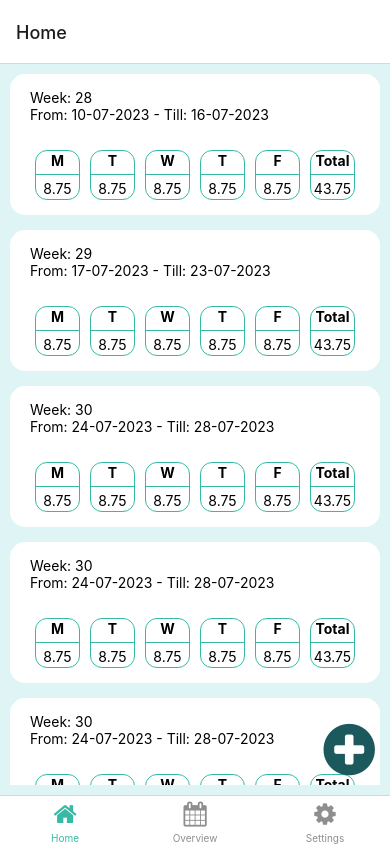
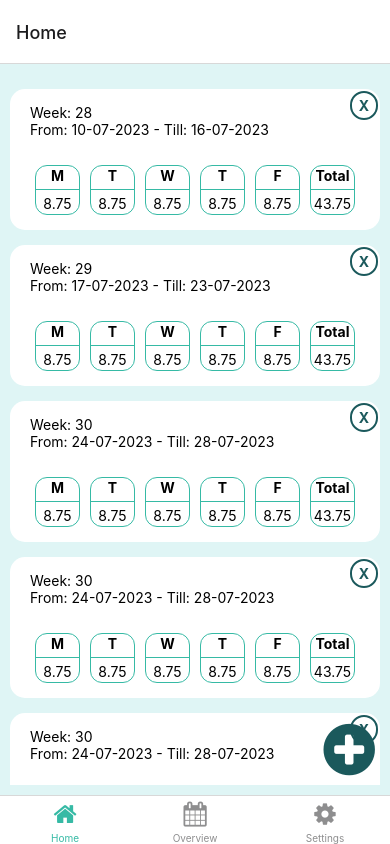
Before and after one commit to BRickN/WorkTracker, a React Native app: screen /Home in a window 390 px wide. Built offline with nearby package versions, Linux system fonts and the light colour scheme.

Commit message:
delete week functionality

```diff
--- a/src/components/newWeekForm.tsx
+++ b/src/components/newWeekForm.tsx
@@ -72,11 +72,7 @@ function NewWeekForm({onSubmit}: NewWeekFormProps) {
             marginLeft={6}
             marginRight={6}
           />
-          <SubmitButton
-            text={'Current'}
-            onPress={setCurrentWeek}
-            style={styles.weekFormSubmit}
-          />
+          <SubmitButton text={'Current'} onPress={setCurrentWeek} />
         </View>
         <Spacer marginTop={6} marginBottom={6} marginLeft={0} marginRight={0} />
         <View style={styles.formRow}>
@@ -119,7 +115,6 @@ function NewWeekForm({onSubmit}: NewWeekFormProps) {
         <SubmitButton
           text={'Submit'}
           onPress={handleSubmit(data => onSubmit(data as NewWeekFormData))}
-          style={styles.weekFormSubmit}
         />
       </View>
     </View>
@@ -141,9 +136,6 @@ const styles = StyleSheet.create({
     borderColor: 'gray',
     width: 110,
   },
-  weekFormSubmit: {
-    margin: 12,
-  },
   formRow: {
     flexDirection: 'row',
   },
--- a/src/components/safeContainer.tsx
+++ b/src/components/safeContainer.tsx
@@ -11,8 +11,8 @@ export default SafeContainer;
 const styles = StyleSheet.create({
   container: {
     flex: 1,
-    paddingTop: Platform.OS === 'android' ? StatusBar.currentHeight : 10,
+    padding: 10,
+    paddingTop: Platform.OS === 'android' ? StatusBar.currentHeight : 25,
     backgroundColor: colors.secondary,
-    padding: 10,
   },
 });
--- a/src/components/submitButton.tsx
+++ b/src/components/submitButton.tsx
@@ -19,7 +19,7 @@ export interface SubmitButtonProps {
 // function SubmitButton(props: PressableProps & {text: string}) {
 function SubmitButton(props: TouchableOpacityProps & {text: string}) {
   return (
-    <TouchableOpacity {...props} style={[props.style, styles.button]}>
+    <TouchableOpacity {...props} style={[styles.button, props.style]}>
       <Text style={styles.text}>{props.text}</Text>
     </TouchableOpacity>
   );
--- a/src/components/weekListItem.tsx
+++ b/src/components/weekListItem.tsx
@@ -1,5 +1,5 @@
 import {Week} from '../infrastructure/types/timeData';
-import {StyleSheet, Text, View} from 'react-native';
+import {Modal, Pressable, StyleSheet, Text, View} from 'react-native';
 import WeekListDay from './weekListDay';
 import {colors} from '../utils/colors';
 import Card from './card';
@@ -8,10 +8,35 @@ import {
   CalcTotalHours,
   GetFormattedDateString,
 } from '../services/functions/timeFunctions';
+import {removeWeek, storeWeek} from '../services/storage/week';
+import NewWeekForm, {NewWeekFormData} from './newWeekForm';
+import {useContext, useState} from 'react';
+import SubmitButton from './submitButton';
+import {WeeksContext, WeeksContextType} from '../services/context/weekscontext';
 
 function WeekListItem({week}: {week: Week}) {
+  const {weeks, isLoadingWeeks, update} = useContext(
+    WeeksContext,
+  ) as WeeksContextType;
+  const [modalVisible, setModalVisible] = useState(false);
+
+  const showModal = () => setModalVisible(true);
+  const hideModal = () => setModalVisible(false);
+
+  const handleRemoveWeek = async (week: Week) => {
+    const success = await removeWeek(week);
+    if (success) {
+      setModalVisible(false);
+      update([week, ...weeks]);
+    }
+  };
+
   return (
-    <Card key={week.slug} style={{backgroundColor: 'blue'}}>
+    <>
+      <Card key={week.slug}>
+        <Pressable onPress={showModal} style={styles.pressable}>
+          <Text style={styles.buttonClose}>X</Text>
+        </Pressable>
         <View style={styles.listHeaderContainer}>
           <Text>Week: {week.weekNr}</Text>
           <Text>
@@ -30,7 +55,27 @@ function WeekListItem({week}: {week: Week}) {
             ))}
           <WeekListDay day={'Total'} hours={CalcTotalHours(week)} />
         </View>
+        <Modal visible={modalVisible} transparent={true}>
+          <View style={styles.centeredView}>
+            <View style={styles.modalView}>
+              <View style={styles.closeContainer}>
+                <Pressable onPress={hideModal}>
+                  <Text style={styles.buttonClose}>X</Text>
+                </Pressable>
+              </View>
+              <Text style={styles.modalText}>
+                Are you sure you want to delete week {week.weekNr}?
+              </Text>
+              <SubmitButton
+                text={'Delete'}
+                onPress={() => handleRemoveWeek(week)}
+                style={styles.deleteButton}
+              />
+            </View>
+          </View>
+        </Modal>
       </Card>
+    </>
   );
 }
 
@@ -46,6 +91,7 @@ const styles = StyleSheet.create({
     paddingLeft: 20,
     paddingRight: 20,
     backgroundColor: colors.tertiary,
+    position: 'relative',
   },
   boxShadow: {
     shadowColor: 'rgba(0,0,0)',
@@ -63,4 +109,57 @@ const styles = StyleSheet.create({
     justifyContent: 'space-around',
     marginTop: 10,
   },
+  modalText: {
+    margin: 15,
+  },
+  pressable: {
+    position: 'absolute',
+    justifyContent: 'center',
+    alignItems: 'center',
+    top: 2,
+    right: 2,
+    zIndex: 99,
+  },
+  deleteButton: {
+    backgroundColor: 'red',
+  },
+  buttonClose: {
+    color: colors.textPrimary,
+    fontWeight: 'bold',
+    borderWidth: 2,
+    borderColor: colors.textPrimary,
+    borderRadius: 15,
+    paddingTop: 4,
+    paddingBottom: 4,
+    paddingLeft: 7,
+    paddingRight: 7,
+  },
+  centeredView: {
+    flex: 1,
+    justifyContent: 'center',
+    alignItems: 'center',
+    marginTop: 22,
+  },
+  modalView: {
+    backgroundColor: '#fff',
+    borderRadius: 20,
+    padding: 25,
+    alignItems: 'center',
+    shadowColor: '#000',
+    shadowOffset: {
+      width: 0,
+      height: 2,
+    },
+    shadowOpacity: 0.25,
+    shadowRadius: 4,
+    elevation: 5,
+    position: 'relative',
+    width: '80%',
+  },
+  closeContainer: {
+    position: 'absolute',
+    top: 8,
+    right: 10,
+    zIndex: 99,
+  },
 });
--- a/src/screens/homeScreen.tsx
+++ b/src/screens/homeScreen.tsx
@@ -48,6 +48,7 @@ function HomeScreen({navigation}: HomeNavigationProps) {
 
   const renderWeek = ({item}: {item: Week}) => {
     return (
+      <>
         <TouchableOpacity
           onPress={() =>
             navigation.navigate('WeekDetail', {
@@ -56,6 +57,7 @@ function HomeScreen({navigation}: HomeNavigationProps) {
           }>
           <WeekListItem key={item.slug} week={item} />
         </TouchableOpacity>
+      </>
     );
   };
 
@@ -101,7 +103,6 @@ export default HomeScreen;
 const styles = StyleSheet.create({
   weeksContainer: {
     flex: 1,
-    position: 'relative',
   },
   plusIcon: {
     position: 'absolute',
--- a/src/screens/settingsScreen.tsx
+++ b/src/screens/settingsScreen.tsx
@@ -1,10 +1,11 @@
 import {Text, View} from 'react-native';
+import SafeContainer from '../components/safeContainer';
 
 function SettingsScreen() {
   return (
-    <View>
+    <SafeContainer>
       <Text>Hi from settings</Text>
-    </View>
+    </SafeContainer>
   );
 }
 
--- a/src/services/storage/week.ts
+++ b/src/services/storage/week.ts
@@ -36,9 +36,27 @@ export const storeWeek = async (newWeek: Week): Promise<boolean> => {
   }
 };
 
+export const removeWeek = async (weekToDelete: Week): Promise<boolean> => {
+  try {
+    console.log(weekToDelete);
+    let currentWeeks = await getWeeks();
+    let currentWeekIdx = currentWeeks.findIndex(
+      x => x.slug === weekToDelete.slug,
+    );
+    if (currentWeekIdx < 0) {
+      throw new Error('no week found for slug: ' + weekToDelete.slug);
+    }
+    currentWeeks.splice(currentWeekIdx, 1);
+    await storeData(WEEKS_DATA_KEY, currentWeeks);
+    return true;
+  } catch (e) {
+    console.log(e);
+    return false;
+  }
+};
+
 export const updateWeek = async (updatedWeek: Week) => {
   try {
-    console.log('week', updatedWeek);
     let currentWeeks = await getWeeks();
     let currentWeekIdx = currentWeeks.findIndex(
       x => x.slug === updatedWeek.slug,
```
Lines whose indentation alone changed are shown as unchanged.
